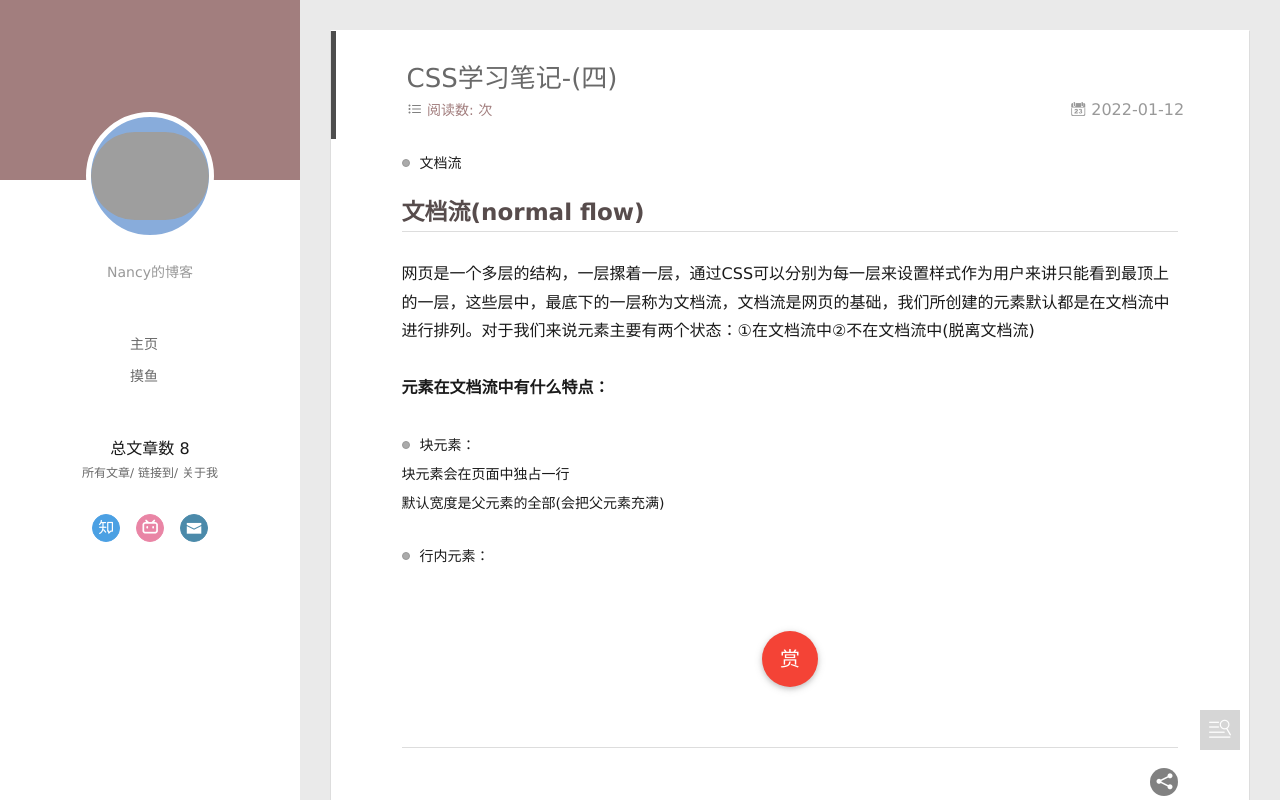
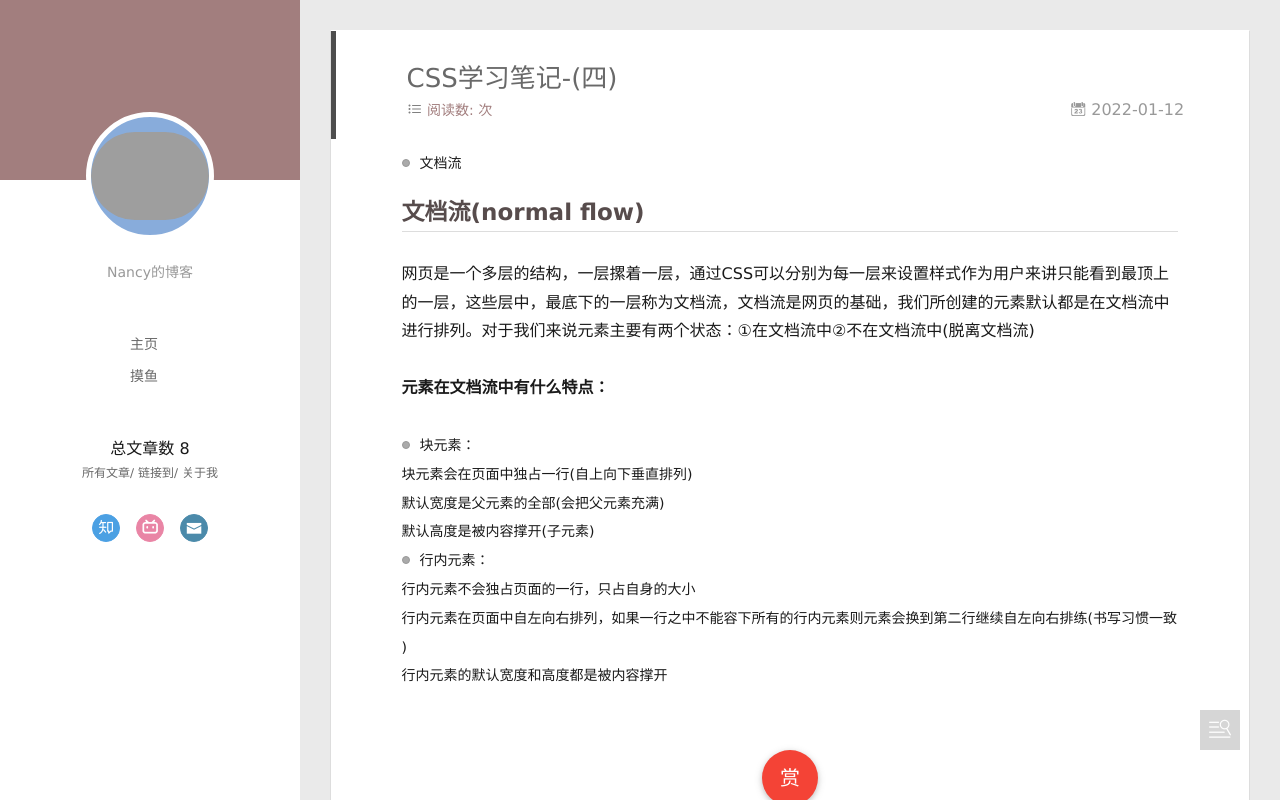
Before and after one commit to Nancy0205/Nancy0205.github.io, a plain HTML site: page 2022/01/12/CSS学习笔记-四/index.html in a window 1280 px wide. Drawn offline with Linux system fonts and the light colour scheme; no server answers; grey boxes are pictures that could not be loaded.

Commit message:
Site updated: 2022-01-12 23:33:22

```diff
--- a/2022/01/12/CSS学习笔记-四/index.html
+++ b/2022/01/12/CSS学习笔记-四/index.html
@@ -16,7 +16,7 @@
 <meta property="og:description" content="文档流">
 <meta property="og:locale" content="en_US">
 <meta property="article:published_time" content="2022-01-12T14:15:14.000Z">
-<meta property="article:modified_time" content="2022-01-12T14:29:58.479Z">
+<meta property="article:modified_time" content="2022-01-12T15:22:46.107Z">
 <meta property="article:author" content="Nancy">
 <meta name="twitter:card" content="summary">
 
@@ -197,10 +197,8 @@
 <h2 id="文档流-normal-flow"><a href="#文档流-normal-flow" class="headerlink" title="文档流(normal flow)"></a>文档流(normal flow)</h2><p>网页是一个多层的结构，一层摞着一层，通过CSS可以分别为每一层来设置样式作为用户来讲只能看到最顶上的一层，这些层中，最底下的一层称为文档流，文档流是网页的基础，我们所创建的元素默认都是在文档流中进行排列。对于我们来说元素主要有两个状态：①在文档流中②不在文档流中(脱离文档流)</p>
 <p><strong>元素在文档流中有什么特点：</strong></p>
 <ul>
-<li><p>块元素：<br>块元素会在页面中独占一行<br>默认宽度是父元素的全部(会把父元素充满)</p>
-</li>
-<li><p>行内元素：</p>
-</li>
+<li>块元素：<br>块元素会在页面中独占一行(自上向下垂直排列)<br>默认宽度是父元素的全部(会把父元素充满)<br>默认高度是被内容撑开(子元素) </li>
+<li>行内元素：<br>行内元素不会独占页面的一行，只占自身的大小<br>行内元素在页面中自左向右排列，如果一行之中不能容下所有的行内元素则元素会换到第二行继续自左向右排练(书写习惯一致 )<br>行内元素的默认宽度和高度都是被内容撑开</li>
 </ul>
 
 
```
Also changed, not shown: img/favicon1.ico.
